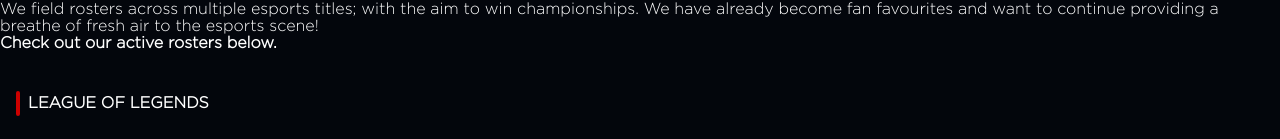
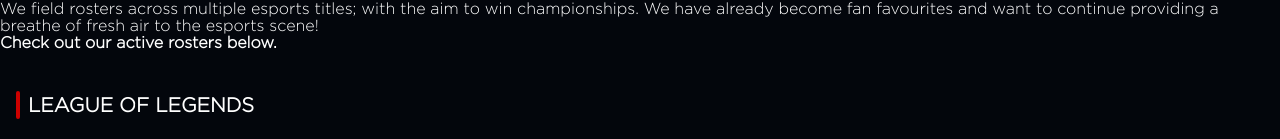
Before and after one commit to JamieEllisson/lucentesports.com-V3, a Next.js app: page /teams in a window 1280 px wide. Shown: the part 130-269 px from the top of the page. Built offline with nearby package versions, Linux system fonts and the light colour scheme.

Commit message:
heading size +

```diff
--- a/styles/globals.css
+++ b/styles/globals.css
@@ -160,8 +160,8 @@
 .section_heading_container h3{
   font-family: 'gotham-light';
   text-transform: uppercase;
-  font-size: 1rem;
-  line-height: 1.55rem;
+  font-size: 1.25rem;
+  line-height: 1.75rem;
 }
 
 .pill{
```
